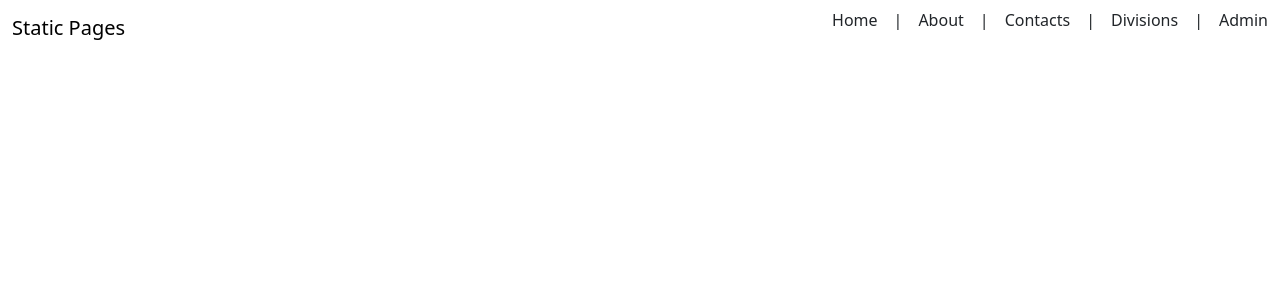
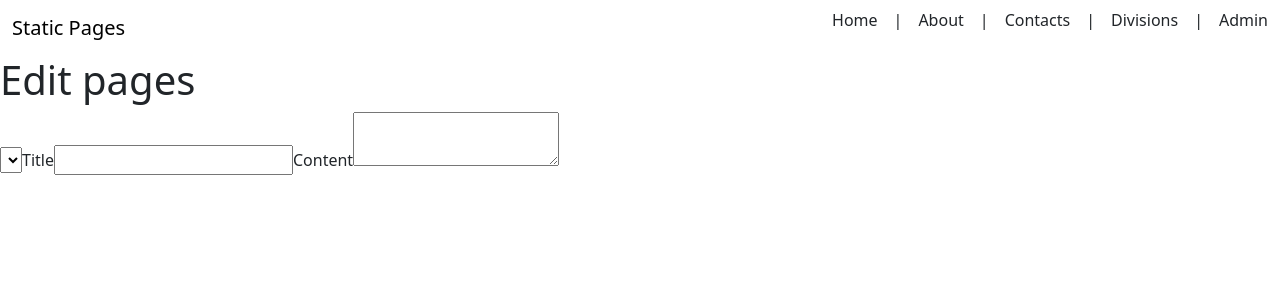
Before and after one commit to mxrsel/hw-65, a React (Vite) app: page /admin in a window 1280 px wide. Shown: the top 300 px of the page. Built offline with nearby package versions, Linux system fonts and the light colour scheme.

Commit message:
all navigation pages added to app

```diff
--- a/src/App.tsx
+++ b/src/App.tsx
@@ -2,6 +2,10 @@ import React from "react";
 import {Route, Routes} from 'react-router-dom';
 import NavBar from './components/NavBar/NavBar';
 import Home from './containers/Home/Home';
+import About from './containers/About/About';
+import Contacts from './containers/Contacts/Contacts';
+import Divisions from './containers/Divisions/Divisions';
+import Admin from './containers/Admin/Admin';
 const App: React.FC = () => {
   return (
     <header>
@@ -10,6 +14,10 @@ const App: React.FC = () => {
       <div className="body">
         <Routes>
           <Route path="/" element={<Home/>}/>
+          <Route path="/about" element={<About/>}/>
+          <Route path="/contacts" element={<Contacts/>}/>
+          <Route path="/divisions" element={<Divisions/>}/>
+          <Route path="/admin" element={<Admin />}/>
         </Routes>
       </div>
     </header>
--- /dev/null
+++ b/src/containers/About/About.tsx
@@ -0,0 +1,11 @@
+import React from 'react';
+
+const About: React.FC = () => {
+  return (
+    <div className="about">
+      <h1>About Me!</h1>
+    </div>
+  );
+};
+
+export default About;
--- /dev/null
+++ b/src/containers/Admin/Admin.tsx
@@ -0,0 +1,25 @@
+import React from 'react';
+
+const Admin: React.FC= () => {
+  return (
+    <div className="adminPage">
+      <h1>Edit pages</h1>
+      <select></select>
+      <label>
+        Title
+      <input
+        type="text"
+        name="title"/>
+      </label>
+
+      <label>
+        Content
+        <textarea>
+
+        </textarea>
+      </label>
+    </div>
+  );
+};
+
+export default Admin;
--- /dev/null
+++ b/src/containers/Contacts/Contacts.tsx
@@ -0,0 +1,13 @@
+import React from 'react';
+
+const Contacts: React.FC = () => {
+  return (
+    <div>
+      <h1>Our Contacts</h1>
+      <p>Number: 0(555)324135</p>
+      <a href="#">Stathem@gmail.com</a>
+    </div>
+  );
+};
+
+export default Contacts;
--- /dev/null
+++ b/src/containers/Divisions/Divisions.tsx
@@ -0,0 +1,12 @@
+import React from 'react';
+
+const Divisions: React.FC = () => {
+  return (
+    <div>
+      <h1>Divisions</h1>
+      <p>Our accept divisions!</p>
+    </div>
+  );
+};
+
+export default Divisions;
```
